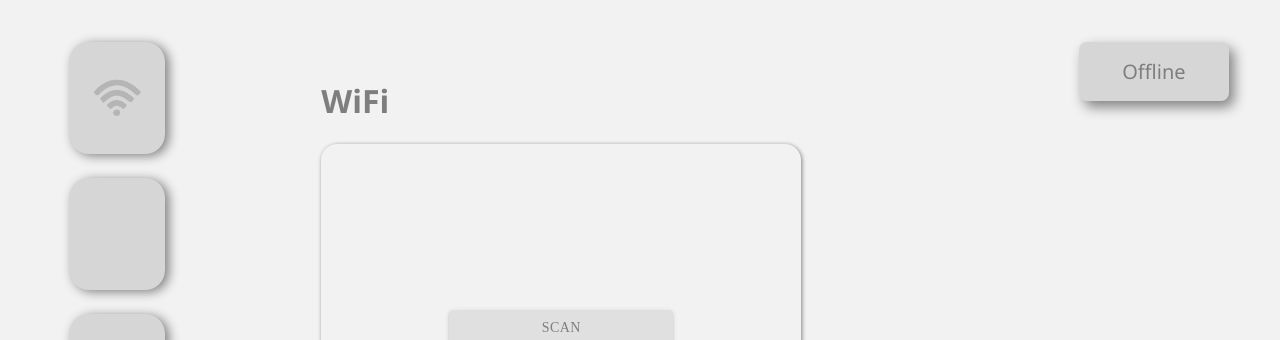
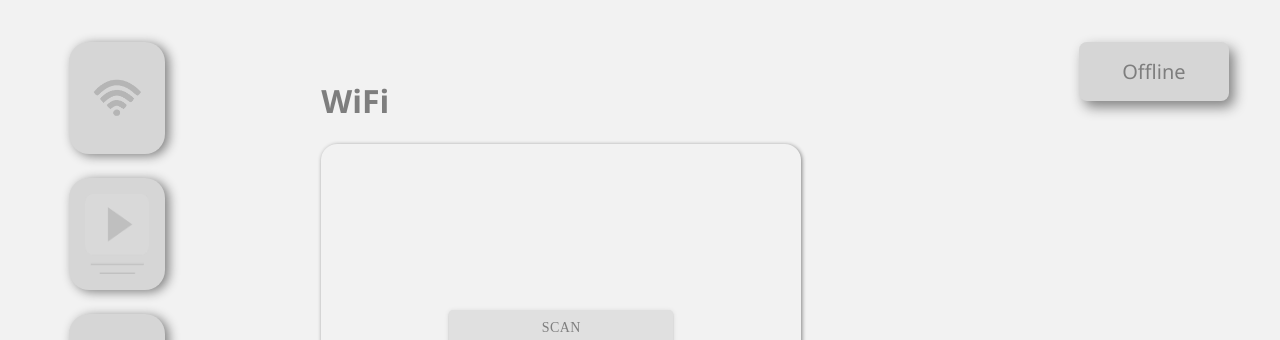
Before and after one commit to glimpsewearables/nextGW, a Next.js app: page / in a window 1280 px wide. Shown: the top 340 px of the page. Built offline with nearby package versions, Linux system fonts and the light colour scheme.

Commit message:
video logo added

```diff
--- a/Components/Navigation/Navbar.js
+++ b/Components/Navigation/Navbar.js
@@ -90,7 +90,15 @@ export default function Navbar() {
           </Paper>
         </Grid>
         <Grid className={classes.Centerbox} item xs={6} sm={12}>
-          <Paper className={classes.paper}></Paper>
+          <Paper className={classes.paper}>
+            <a href="http://192.168.50.5:3030/home/pi/pikrellcam/media/videos">
+              <img
+                className={classes.Img}
+                src="/video.png"
+                alt="Video Logo"
+              />
+            </a>
+          </Paper>
         </Grid>
         <Grid className={classes.Centerbox} item xs={6} sm={12}>
           <Paper className={classes.paper}></Paper>
```
Also changed, not shown: public/video.png (added).
